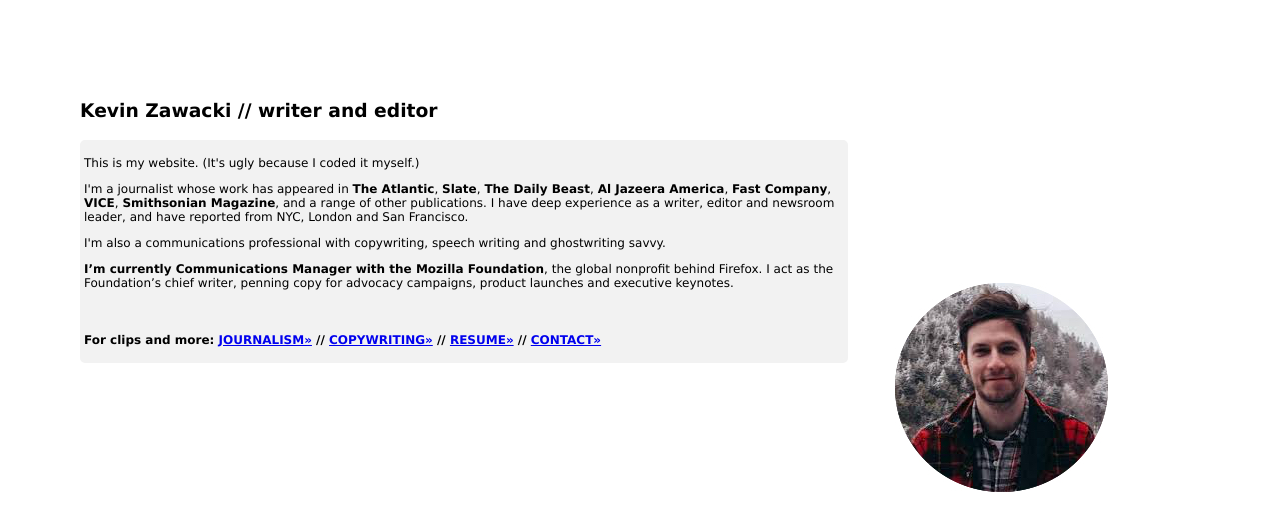
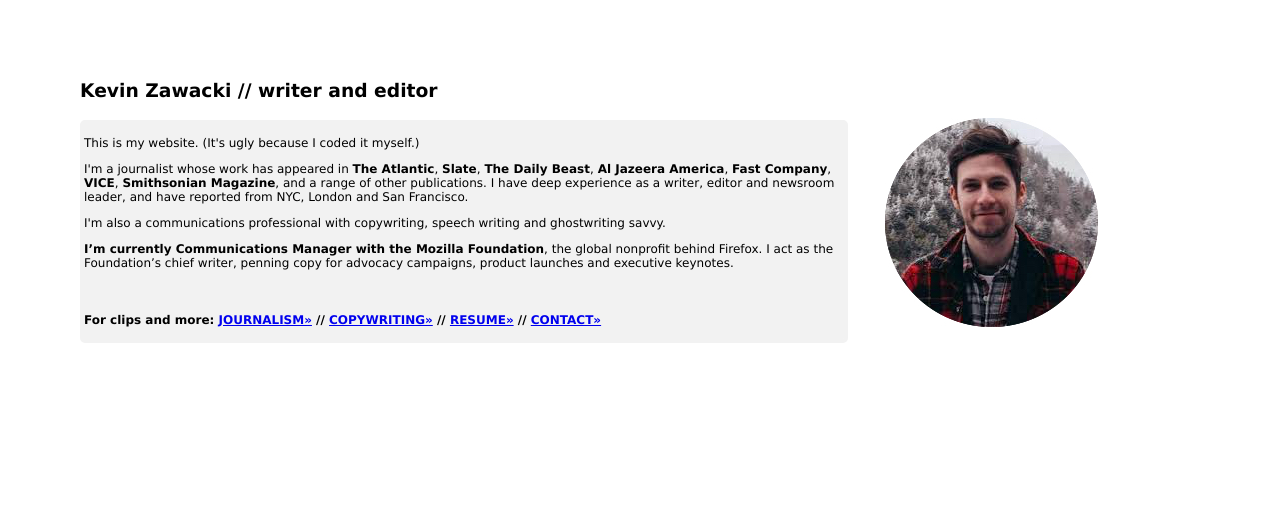
Before and after one commit to krzawacki/kz-website, a plain HTML site: page index.html in a window 1280 px wide. Drawn offline with Linux system fonts and the light colour scheme.

Commit message:
fresh and clean

```diff
--- a/main.css
+++ b/main.css
@@ -1,8 +1,7 @@
 body {
 	font-family: Verdana, Geneva, sans-serif;
 	height: 100%;
-	margin-left: 80px;
-	margin-top: 100px;
+	margin: 80px;
 	text-align: left;
 	width: 60%;
 }
@@ -23,8 +22,8 @@ p {
     position: sticky;
     float: right;
     position: relative;
-    bottom: 80px;
-    left: 260px;
+    bottom: 225px;
+    left: 250px;
 }
 
 .Journalism {
```
